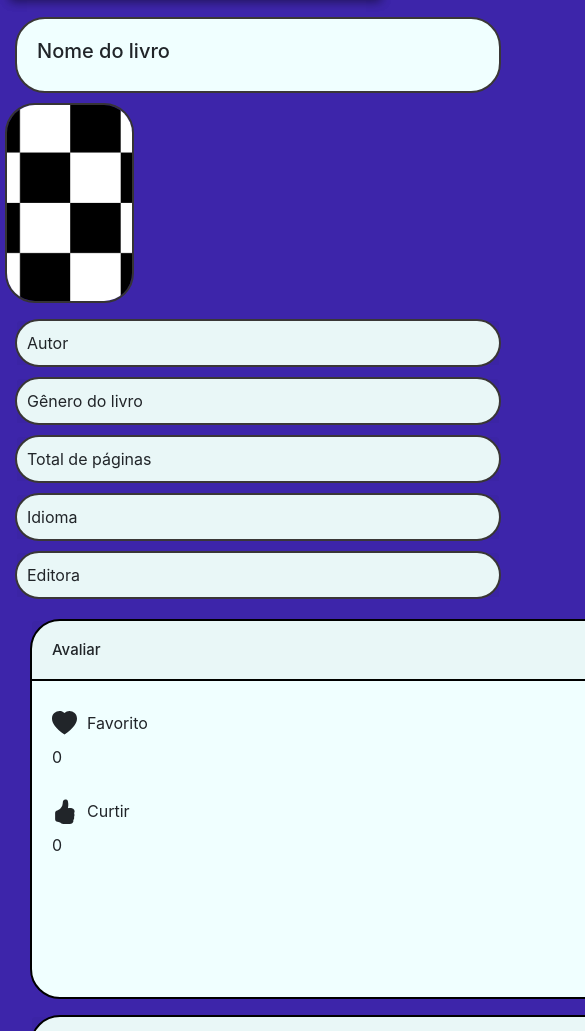
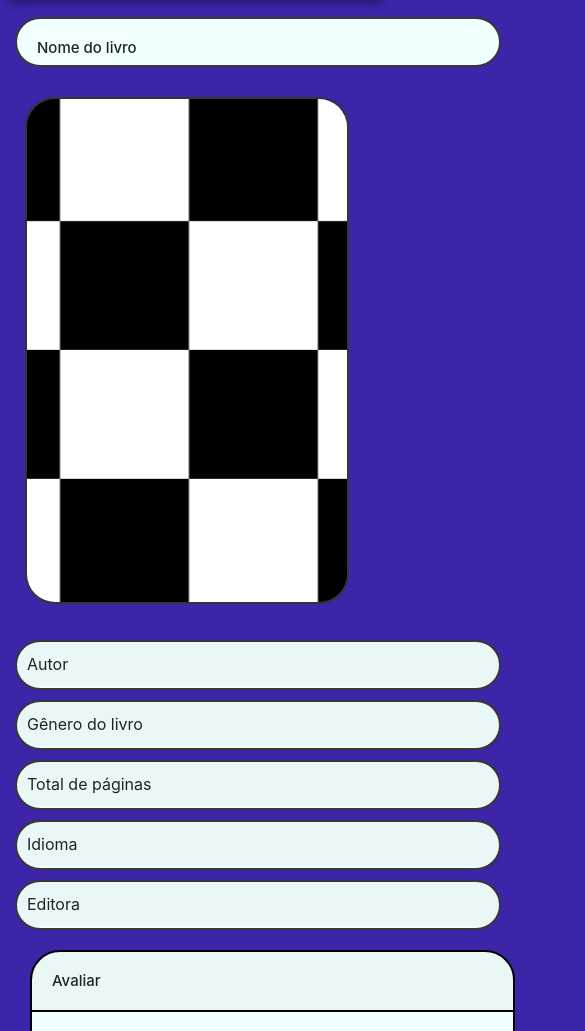
Before and after one commit to G-a-b-s/TechBook, a website: page Project/public/app_descrição/index.html in a window 390 px wide. Shown: the part 69-1100 px from the top of the page, 585 px wide, since content can reach past the window. Drawn offline with nearby package versions, Linux system fonts and the light colour scheme; no server answers.

Commit message:
Update style.css

```diff
--- a/Project/public/app_descrição/style.css
+++ b/Project/public/app_descrição/style.css
@@ -3,14 +3,16 @@ body {
 }
 
 .container {
-    max-width: 700px;
     margin: auto;
     padding: 10px;
+    display: flex;
+
 }
 
 .card-header {
     border-bottom: 2px solid black;
     padding: 10px;
+    border-radius: 30px;
 }
 
 .card {
@@ -22,8 +24,11 @@ body {
 }
 
 img {
-    max-width: 400px;
-    height: 400px;
+    text-align: center;
+    display: block;
+    margin: 20px;
+    max-width: 200%;
+    height: auto;
     border-radius: 30px;
     border: 2px solid rgb(54, 52, 52);
 }
@@ -47,9 +52,9 @@ h2 {
 
 .card3 {
     margin: 10px;
-    margin-bottom: 10px;
-    width: 600px;
-    height: 380px;
+    width: 100%;
+
+    height: 40%;
     border: 2px solid black;
     border-radius: 30px;
     background-color: azure;
@@ -61,11 +66,7 @@ h2 {
     margin-top: 0;
 }
 
-.icon1 {
-    margin: 20px;
-}
-
-.icon2 {
+.icon1, .icon2 {
     margin: 20px;
 }
 
@@ -87,43 +88,92 @@ h2 {
     color: #d1ecf1;
 }
 
+/* Media Queries */
+@media only screen and (max-width: 1920px) {
+    .container {
+        max-width: 1100px;
+    }
+
+    .card {
+        width: 65%;
+        height: 50px;
+        margin: 10px;
+        padding: auto;
+    }
+
+    img {
+        min-width: 200%;
+        max-width: 200%;
+    }
+
+    h1 {
+
+        font-size: 15px;
+    }
+
+    h2 {
+        font-size: 15px;
+    }
+
+    .card3 {
+        width: 100%;
+        height: 40%;
+    }
+
+
+
+    .icon1, .icon2 {
+        margin: 30px;
+    }
+}
+
 @media only screen and (max-width: 768px) {
+    .container {
+        max-width: 600px;
+        padding: 10px;
+    }
+
     .app_descrição {
-
         width: 90%;
         margin: 20px auto;
     }
 
     .card {
-
-        width: 80%;
-        margin: 20px auto;
+        width: 90%;
+        margin: 10px;
+        padding: auto;
     }
 
     img {
+        min-width: 60%;
+        max-width: 60%;
+    }
 
-        max-width: 300px;
-        height: 300px;
+    .card3 {
+        width: 90%;
+        height: auto;
     }
 }
 
-
 @media only screen and (max-width: 480px) {
     .app_descrição {
-
         width: 95%;
         margin: 10px;
     }
 
     .card {
-
         width: 90%;
         margin: 10px;
     }
 
     img {
+        min-width: 60%;
+        max-width: 60%;
+        height: auto;
+    }
 
-        max-width: 200px;
-        height: 200px;
+    .card3 {
+        width: 95%;
+        height: auto;
     }
 }
```
